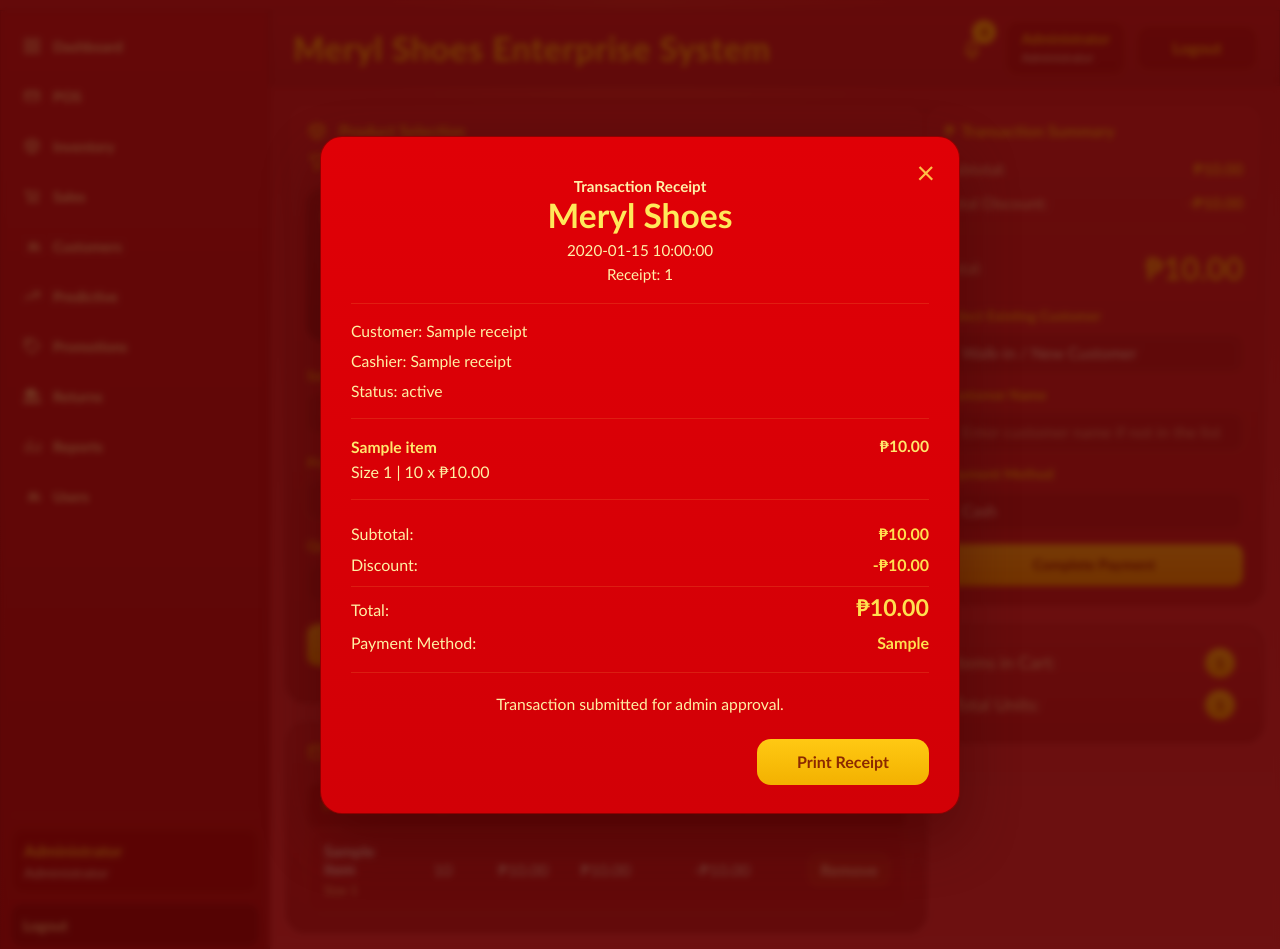
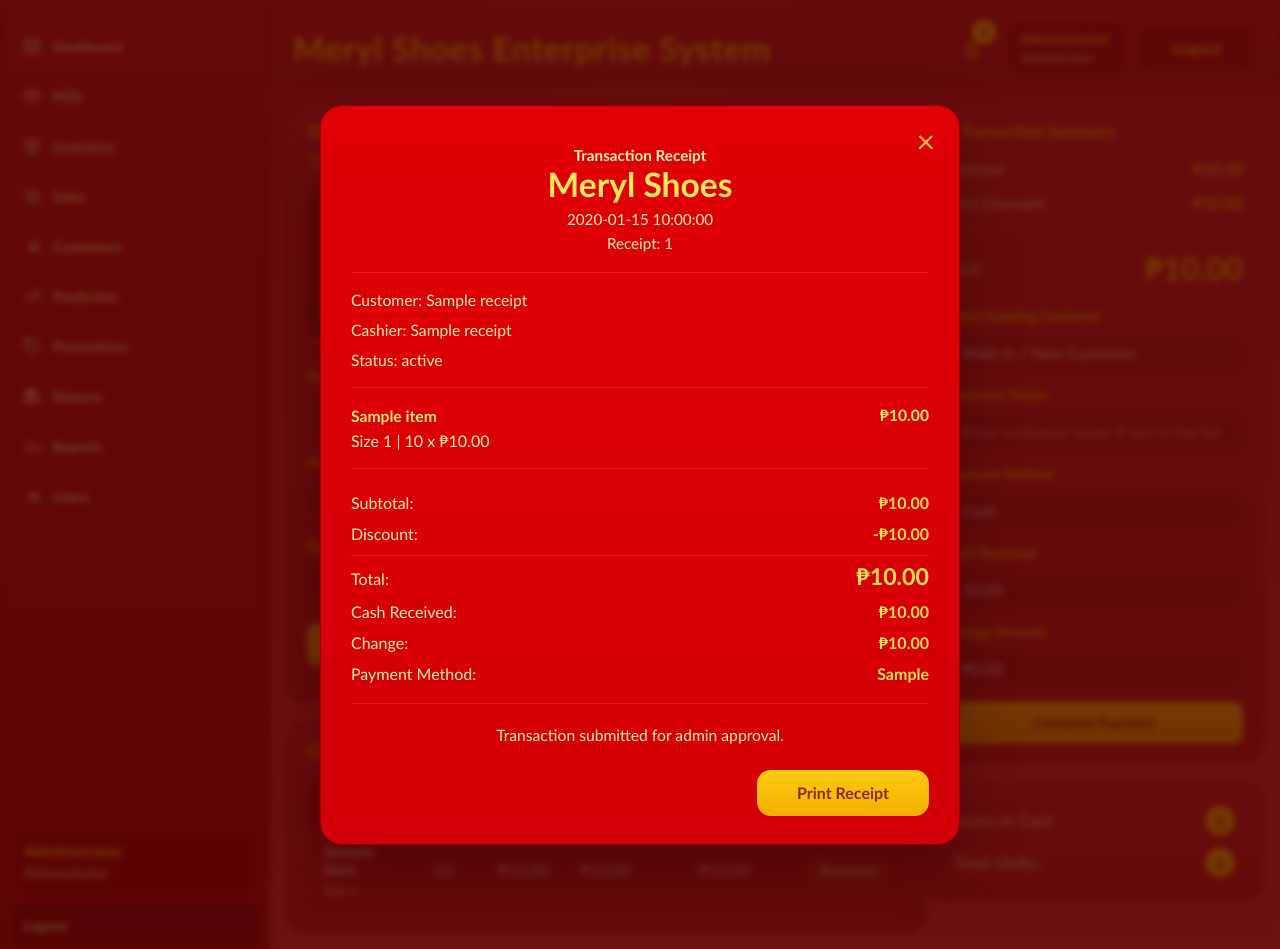
Before and after one commit to Fatalynxz/Meryl-System, a Flask app: template templates/pos.html in a window 1280 px wide. Run offline with Flask 3, Linux system fonts and the light colour scheme; the template is opened without the code that fills it: most values are stand-ins (such as "Sample title", 1, 10 or a date in 2020).

Commit message:
Add POS cash received and change amount workflow

```diff
--- a/app.py
+++ b/app.py
@@ -1595,6 +1595,7 @@
     )
     customer_name = (selected_customer.get("customer_name") if selected_customer else manual_customer_name) or "Walk-in Customer"
     payment_method = request.form.get("payment_method") or "cash"
+    cash_received_input = safe_float(request.form.get("cash_received"), 0)
     current_user = get_current_user() or {}
     db_user = resolve_db_user_row(current_user)
     user_id = str((db_user or {}).get("user_id") or "").strip()
@@ -1604,6 +1605,16 @@
     if not user_id:
         set_notice("Unable to resolve the logged-in staff account in the database.", "danger")
         return redirect("/pos")
+
+    if str(payment_method).strip().lower() == "cash":
+        if cash_received_input < total:
+            set_notice("Cash received is less than total amount due.", "warning")
+            return redirect("/pos")
+        amount_paid = cash_received_input
+        change_amount = max(cash_received_input - total, 0)
+    else:
+        amount_paid = total
+        change_amount = 0
 
     try:
         sale = (
@@ -1627,8 +1638,8 @@
             {
                 "sales_id": sales_id,
                 "payment_method": db_payment_method(payment_method),
-                "amount_paid": total,
-                "change_amount": 0,
+                "amount_paid": amount_paid,
+                "change_amount": change_amount,
                 "payment_status": db_payment_status("pending"),
             }
         ).execute()
@@ -1641,6 +1652,8 @@
             subtotal=subtotal,
             discount_total=discount_total,
             total=total,
+            cash_received=amount_paid,
+            change_amount=change_amount,
             cart=cart,
             receipt_timestamp=receipt_timestamp,
         )
--- a/app_modules/sales/app_pos.py
+++ b/app_modules/sales/app_pos.py
@@ -200,6 +200,8 @@
     subtotal,
     discount_total,
     total,
+    cash_received,
+    change_amount,
     cart,
     receipt_timestamp,
 ):
@@ -211,6 +213,8 @@
         "subtotal": subtotal,
         "discount_total": discount_total,
         "total": total,
+        "cash_received": cash_received,
+        "change_amount": change_amount,
         "status": "Pending",
         "items": cart,
         "date": receipt_timestamp.strftime("%m/%d/%Y, %I:%M:%S %p"),
--- a/templates/pos.html
+++ b/templates/pos.html
@@ -245,6 +245,16 @@
                                 </select>
                             </label>
 
+                            <label class="field" id="cashReceivedField">
+                                <span>Cash Received</span>
+                                <input type="text" id="cash_received" name="cash_received" inputmode="decimal" value="{{ total|currency }}">
+                            </label>
+
+                            <label class="field">
+                                <span>Change Amount</span>
+                                <input type="text" id="change_amount_display" value="&#8369;0.00" readonly>
+                            </label>
+
                             <button type="submit" class="checkout-button">Complete Payment</button>
                         </form>
                     </article>
@@ -296,6 +306,8 @@
                         <div><span>Subtotal:</span><strong>&#8369;{{ receipt.subtotal|currency }}</strong></div>
                         <div><span>Discount:</span><strong>-&#8369;{{ receipt.discount_total|currency }}</strong></div>
                         <div class="pos-receipt-grand-total"><span>Total:</span><strong>&#8369;{{ receipt.total|currency }}</strong></div>
+                        <div><span>Cash Received:</span><strong>&#8369;{{ receipt.cash_received|currency }}</strong></div>
+                        <div><span>Change:</span><strong>&#8369;{{ receipt.change_amount|currency }}</strong></div>
                         <div><span>Payment Method:</span><strong>{{ receipt.payment_method }}</strong></div>
                     </div>
 
@@ -329,6 +341,9 @@
             const customerIdSelect = document.getElementById('customer_id');
             const customerNameInput = document.getElementById('customer_name');
             const paymentMethodSelect = document.getElementById('payment_method');
+            const cashReceivedInput = document.getElementById('cash_received');
+            const cashReceivedField = document.getElementById('cashReceivedField');
+            const changeAmountDisplay = document.getElementById('change_amount_display');
             const productCatalog = JSON.parse(document.getElementById('posProductCatalog')?.textContent || '[]');
             const catalogByGroup = Object.fromEntries(productCatalog.map((item) => [item.group_key, item]));
             const receiptModal = document.getElementById('posReceiptModal');
@@ -559,6 +574,12 @@
                         paymentMethodSelect.value = savedPaymentMethod;
                     }
                 }
+                if (cashReceivedInput) {
+                    const savedCash = localStorage.getItem('meryl_pos_cash_received') || '';
+                    if (savedCash) {
+                        cashReceivedInput.value = savedCash;
+                    }
+                }
             };
 
             const persistCustomerFields = () => {
@@ -571,12 +592,51 @@
                 if (paymentMethodSelect) {
                     localStorage.setItem(posStorageKeys.paymentMethod, paymentMethodSelect.value || '');
                 }
+                if (cashReceivedInput) {
+                    localStorage.setItem('meryl_pos_cash_received', cashReceivedInput.value || '');
+                }
+            };
+
+            const parseMoney = (value) => {
+                const cleaned = String(value || '').replace(/[^0-9.]/g, '');
+                const parsed = Number.parseFloat(cleaned);
+                return Number.isFinite(parsed) ? parsed : 0;
+            };
+
+            const formatMoney = (value) => {
+                return `₱${Number(value || 0).toLocaleString('en-PH', { minimumFractionDigits: 2, maximumFractionDigits: 2 })}`;
+            };
+
+            const totalValue = parseMoney({{ total|tojson }});
+            const updateCashUi = () => {
+                const isCash = (paymentMethodSelect?.value || 'cash') === 'cash';
+                if (cashReceivedField) {
+                    cashReceivedField.style.display = isCash ? '' : 'none';
+                }
+                if (!isCash) {
+                    if (cashReceivedInput) {
+                        cashReceivedInput.value = String(totalValue.toFixed(2));
+                    }
+                    if (changeAmountDisplay) {
+                        changeAmountDisplay.value = formatMoney(0);
+                    }
+                    persistCustomerFields();
+                    return;
+                }
+                const received = parseMoney(cashReceivedInput?.value || 0);
+                const change = Math.max(received - totalValue, 0);
+                if (changeAmountDisplay) {
+                    changeAmountDisplay.value = formatMoney(change);
+                }
+                persistCustomerFields();
             };
 
             restorePersistedCustomerFields();
             customerIdSelect?.addEventListener('change', persistCustomerFields);
             customerNameInput?.addEventListener('input', persistCustomerFields);
-            paymentMethodSelect?.addEventListener('change', persistCustomerFields);
+            paymentMethodSelect?.addEventListener('change', updateCashUi);
+            cashReceivedInput?.addEventListener('input', updateCashUi);
+            updateCashUi();
 
             if (receiptModal) {
                 const closeReceiptModal = () => {
```
